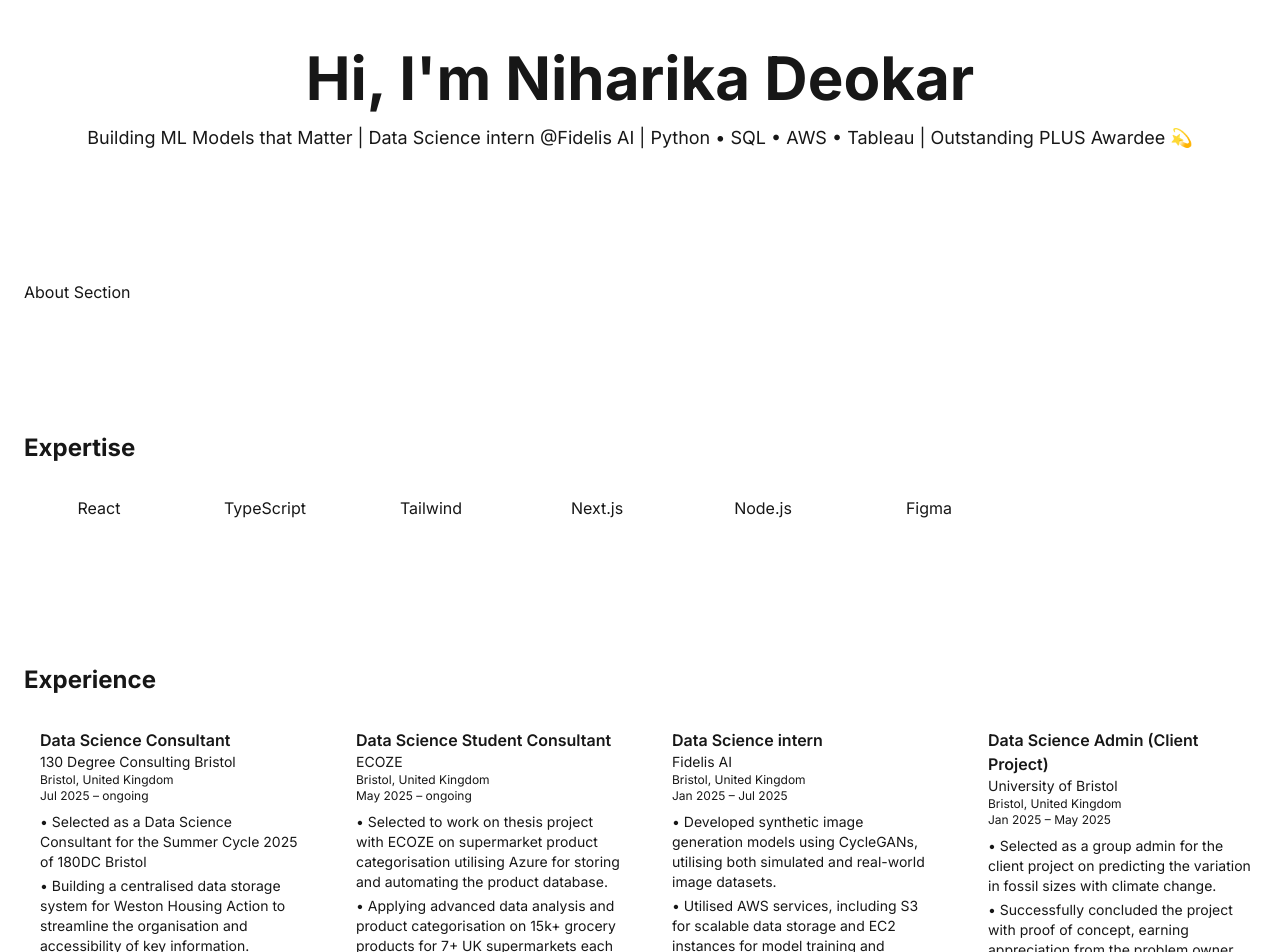
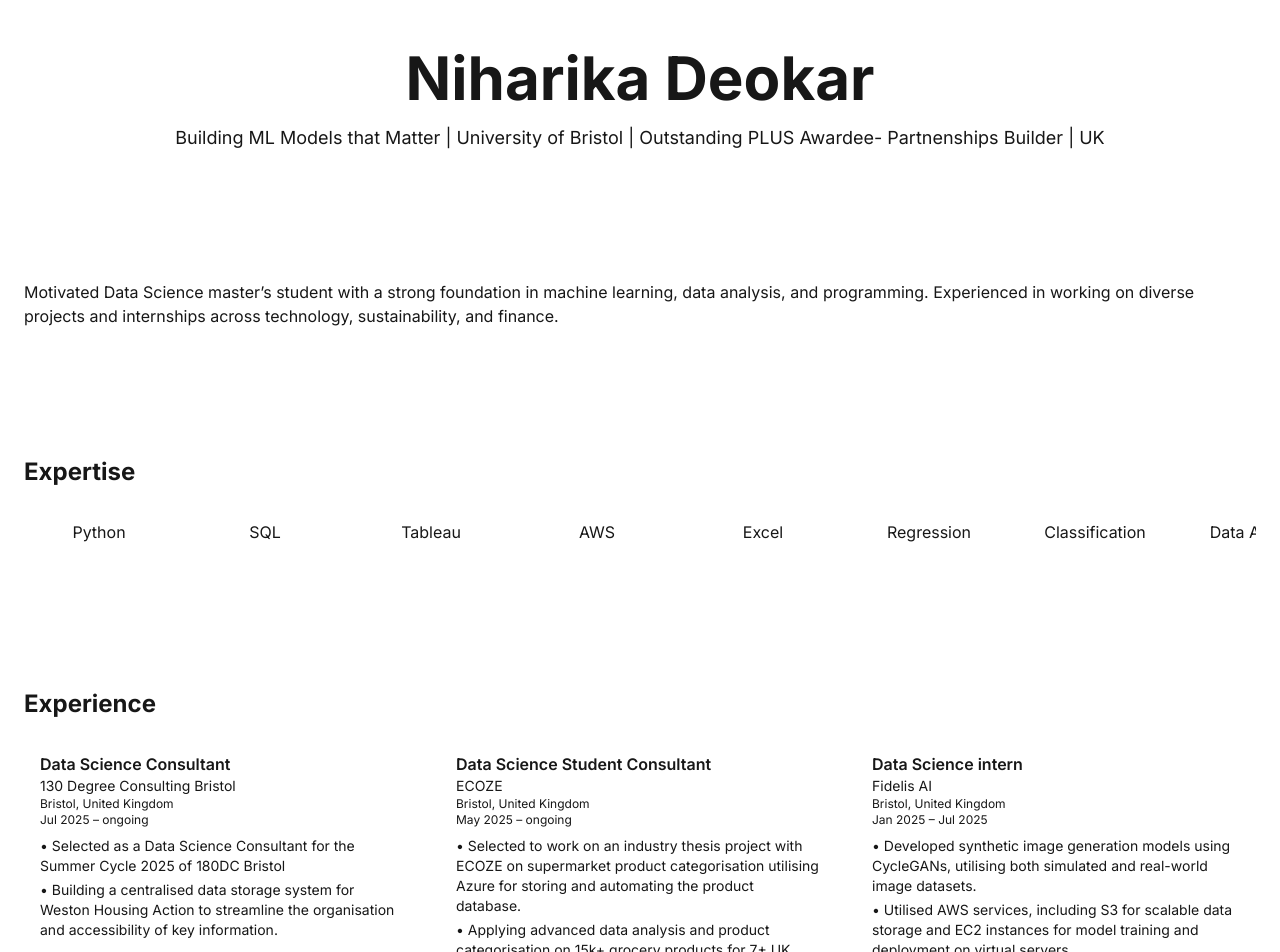
Before and after one commit to deokarniharika/niharika-portfolio, a Next.js app: page / in a window 1280 px wide. Shown: the part 80-1032 px from the top of the page. Built offline with nearby package versions, Linux system fonts and the light colour scheme.

Commit message:
update experiences

```diff
--- a/app/globals.css
+++ b/app/globals.css
@@ -7,6 +7,14 @@
 
 html {
   scroll-behavior: smooth;
+}
+
+section[id] {
+  scroll-margin-top: 70px; /* or more depending on navbar height */
+}
+
+.scrollbar-thin {
+  scrollbar-width: thin;
 }
 
 @theme inline {
--- a/components/About.tsx
+++ b/components/About.tsx
@@ -1,3 +1,4 @@
 export default function About() {
-  return <section id="about" className="px-6">About Section</section>
+  return <section id="about" className="px-6">Motivated Data Science master’s student with a strong foundation in machine learning, data analysis, and programming.
+Experienced in working on diverse projects and internships across technology, sustainability, and finance.</section>
 }
--- a/components/Experience.tsx
+++ b/components/Experience.tsx
@@ -13,10 +13,10 @@ const experienceData = [
     company: "ECOZE",
     location:"Bristol, United Kingdom",
     duration: "May 2025 – ongoing",
-    description: ["Selected to work on thesis project with ECOZE on supermarket product categorisation utilising Azure for storing and automating the product database.",
-                  "Applying advanced data analysis and product categorisation on 15k+ grocery products for 7+ UK supermarkets each to predict carbon footprint, aligning with business objectives.",
-                  "Utilising Microsoft Azure for data storage and Tableau, Power BI for visualisations to support sustainability initiatives."]
-  },
+    description: ["Selected to work on an industry thesis project with ECOZE on supermarket product categorisation utilising Azure for storing and automating the product database.",
+      "Applying advanced data analysis and product categorisation on 15k+ grocery products for 7+ UK supermarkets each to predict carbon footprint, aligning with business objectives.",
+      "Utilising Microsoft Azure for data storage and Tableau, Power BI for visualisations to support sustainability initiatives."]
+},
   {
     role: "Data Science intern",
     company: "Fidelis AI",
@@ -66,7 +66,6 @@ const experienceData = [
   },
 ]
 
-
 export default function Experience() {
   return (
     <section id="experience" className="px-6">
@@ -75,7 +74,7 @@ export default function Experience() {
         {experienceData.map((exp, index) => (
           <div
             key={index}
-            className="min-w-[300px] max-h-[300px] p-4 bg-secondary dark:bg-gray-800 rounded-lg overflow-hidden flex flex-col"
+            className="min-w-[400px] max-h-[300px] p-4 bg-secondary dark:bg-gray-800 rounded-lg overflow-hidden flex flex-col"
           >
             {/* Scrollable content inside */}
             <div className="overflow-y-auto pr-1 scrollbar-thin scrollbar-thumb-gray-400 dark:scrollbar-thumb-gray-600">
--- a/components/Expertise.tsx
+++ b/components/Expertise.tsx
@@ -3,7 +3,7 @@ export default function Expertise() {
     <section id="expertise" className="px-6">
       <h2 className="text-2xl font-bold mb-4">Expertise</h2>
       <div className="flex overflow-x-auto gap-4">
-        {['React', 'TypeScript', 'Tailwind', 'Next.js', 'Node.js', 'Figma'].map(skill => (
+        {['Python', 'SQL', 'Tableau', 'AWS' , 'Excel', 'Regression', 'Classification', 'Data Analysis'].map(skill => (
           <div key={skill} className="min-w-[150px] p-4 bg-secondary dark:bg-gray-800 rounded-lg text-center">
             {skill}
           </div>
--- a/components/Hero.tsx
+++ b/components/Hero.tsx
@@ -1,8 +1,8 @@
 export default function Hero() {
   return (
     <section id="hero" className="text-center">
-      <h1 className="text-4xl md:text-6xl font-bold">Hi, I'm Niharika Deokar</h1>
-      <p className="mt-4 text-lg">Building ML Models that Matter | Data Science intern @Fidelis AI | Python • SQL • AWS • Tableau | Outstanding PLUS Awardee 💫</p>
+      <h1 className="text-4xl md:text-6xl font-bold">Niharika Deokar</h1>
+      <p className="mt-4 text-lg">Building ML Models that Matter | University of Bristol | Outstanding PLUS Awardee- Partnenships Builder | UK</p>
     </section>
   )
 }
--- a/components/ThemeProvider.tsx
+++ b/components/ThemeProvider.tsx
@@ -2,5 +2,9 @@
 import { ThemeProvider as NextThemesProvider } from 'next-themes'
 
 export default function ThemeProvider({ children }: { children: React.ReactNode }) {
-  return <NextThemesProvider attribute="class" defaultTheme="system" enableSystem>{children}</NextThemesProvider>
+  return (
+    <NextThemesProvider attribute="class" defaultTheme="system" enableSystem>
+      {children}
+    </NextThemesProvider>
+  )
 }
--- a/styles/global.css
+++ b/styles/global.css
@@ -7,7 +7,7 @@ html {
 }
 
 section[id] {
-  scroll-margin-top: 100px;
+  scroll-margin-top: 80px; /* or more depending on navbar height */
 }
 
 .scrollbar-thin {
```
Also changed, not shown: components/Navbar.tsx (indentation only).
